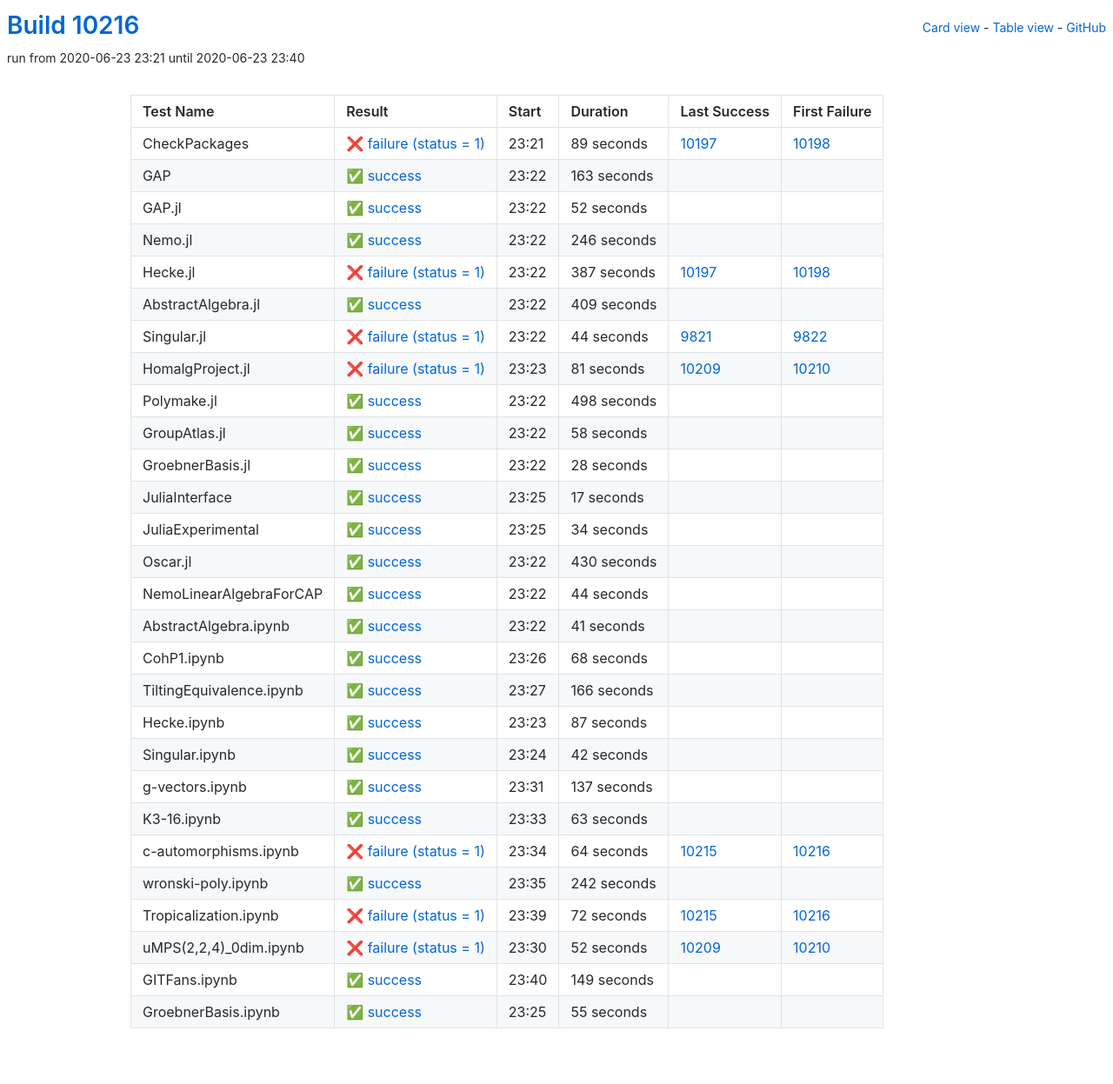
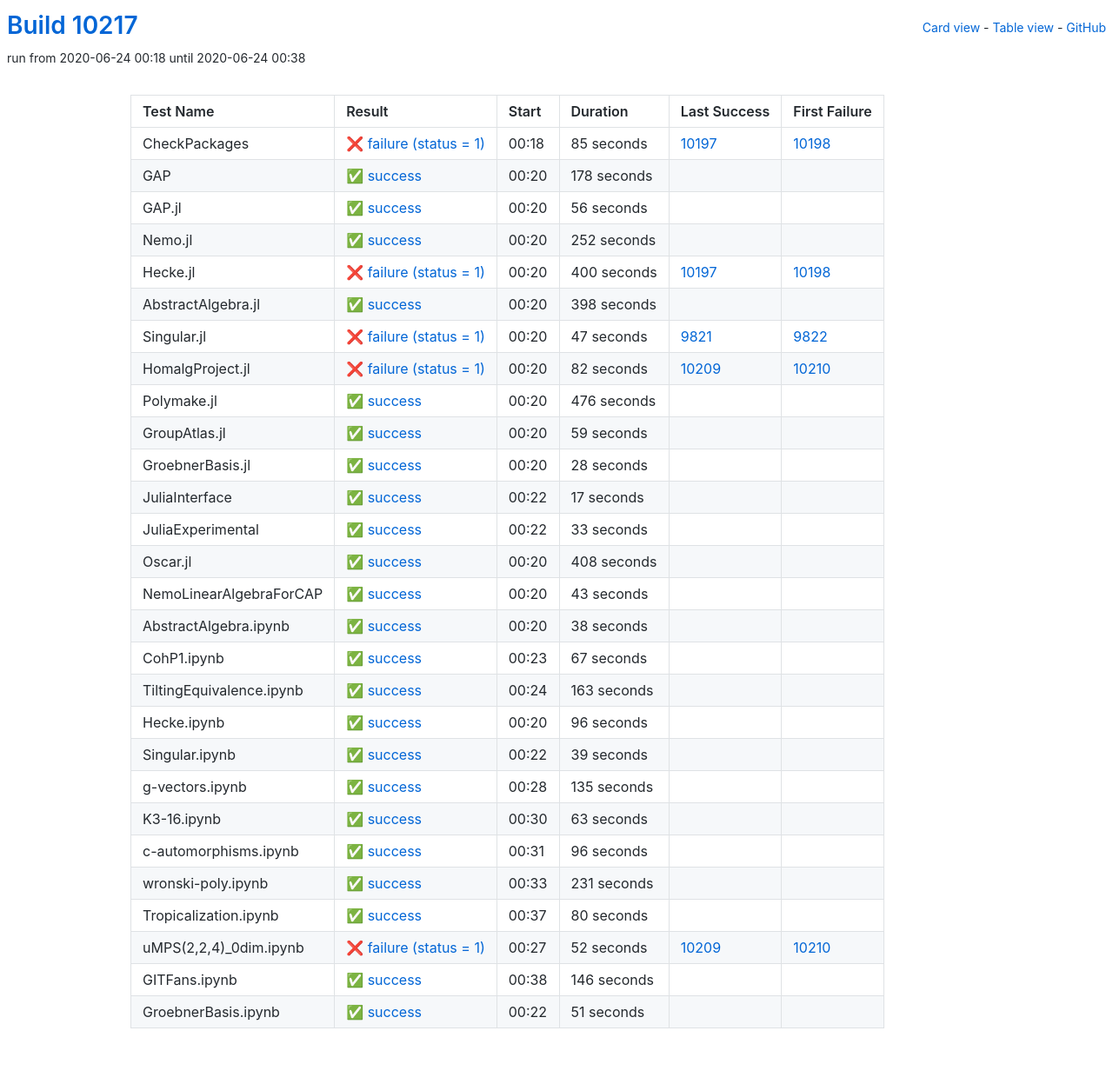
Before and after one commit to oscar-system/oscar-ci-status, a Jekyll site: the page built from table.html, in a window 1280 px wide. Shown: the whole page at 87% size. Built offline with Jekyll 4.4.1, drawn with Linux system fonts in a browser that asks for light colours.

Commit message:
Build #10217

```diff
--- a/_data/ci.yml
+++ b/_data/ci.yml
@@ -1,6 +1,6 @@
 ---
-build: 10216
-build_url: https://oscarci.mathematik.uni-kl.de/job/oscar/10216/
+build: 10217
+build_url: https://oscarci.mathematik.uni-kl.de/job/oscar/10217/
 job: oscar
 organization: oscar-system
 repo: oscar-ci-status
@@ -8,128 +8,128 @@
 tests:
 - name: CheckPackages
   id: checkpackages
-  log: https://oscarci.mathematik.uni-kl.de/job/oscar/10216/artifact/logs/build-10216/CheckPackages.log
-  start: 2020-06-23 23:21
+  log: https://oscarci.mathematik.uni-kl.de/job/oscar/10217/artifact/logs/build-10217/CheckPackages.log
+  start: 2020-06-24 00:18
   success: false
   exitcode: 1
   status: failure
-  duration: 89
+  duration: 85
   last_success: 10197
   last_success_url: https://oscarci.mathematik.uni-kl.de/job/oscar/10197/
   first_failure: 10198
   first_failure_url: https://oscarci.mathematik.uni-kl.de/job/oscar/10198/
 - name: GAP
   id: gap
-  log: https://oscarci.mathematik.uni-kl.de/job/oscar/10216/artifact/logs/build-10216/GAP.log
-  start: 2020-06-23 23:22
+  log: https://oscarci.mathematik.uni-kl.de/job/oscar/10217/artifact/logs/build-10217/GAP.log
+  start: 2020-06-24 00:20
   success: true
   exitcode: 0
   status: success
-  duration: 163
+  duration: 178
   last_success: false
   last_success_url:
   first_failure: false
   first_failure_url:
 - name: GAP.jl
   id: gap-jl
-  log: https://oscarci.mathematik.uni-kl.de/job/oscar/10216/artifact/logs/build-10216/GAP.jl.log
-  start: 2020-06-23 23:22
+  log: https://oscarci.mathematik.uni-kl.de/job/oscar/10217/artifact/logs/build-10217/GAP.jl.log
+  start: 2020-06-24 00:20
   success: true
   exitcode: 0
   status: success
-  duration: 52
+  duration: 56
   last_success: false
   last_success_url:
   first_failure: false
   first_failure_url:
 - name: Nemo.jl
   id: nemo-jl
-  log: https://oscarci.mathematik.uni-kl.de/job/oscar/10216/artifact/logs/build-10216/Nemo.jl.log
-  start: 2020-06-23 23:22
+  log: https://oscarci.mathematik.uni-kl.de/job/oscar/10217/artifact/logs/build-10217/Nemo.jl.log
+  start: 2020-06-24 00:20
   success: true
   exitcode: 0
   status: success
-  duration: 246
+  duration: 252
   last_success: false
   last_success_url:
   first_failure: false
   first_failure_url:
 - name: Hecke.jl
   id: hecke-jl
-  log: https://oscarci.mathematik.uni-kl.de/job/oscar/10216/artifact/logs/build-10216/Hecke.jl.log
-  start: 2020-06-23 23:22
+  log: https://oscarci.mathematik.uni-kl.de/job/oscar/10217/artifact/logs/build-10217/Hecke.jl.log
+  start: 2020-06-24 00:20
   success: false
   exitcode: 1
   status: failure
-  duration: 387
+  duration: 400
   last_success: 10197
   last_success_url: https://oscarci.mathematik.uni-kl.de/job/oscar/10197/
   first_failure: 10198
   first_failure_url: https://oscarci.mathematik.uni-kl.de/job/oscar/10198/
 - name: AbstractAlgebra.jl
   id: abstractalgebra-jl
-  log: https://oscarci.mathematik.uni-kl.de/job/oscar/10216/artifact/logs/build-10216/AbstractAlgebra.jl.log
-  start: 2020-06-23 23:22
+  log: https://oscarci.mathematik.uni-kl.de/job/oscar/10217/artifact/logs/build-10217/AbstractAlgebra.jl.log
+  start: 2020-06-24 00:20
   success: true
   exitcode: 0
   status: success
-  duration: 409
+  duration: 398
   last_success: false
   last_success_url:
   first_failure: false
   first_failure_url:
 - name: Singular.jl
   id: singular-jl
-  log: https://oscarci.mathematik.uni-kl.de/job/oscar/10216/artifact/logs/build-10216/Singular.jl.log
-  start: 2020-06-23 23:22
+  log: https://oscarci.mathematik.uni-kl.de/job/oscar/10217/artifact/logs/build-10217/Singular.jl.log
+  start: 2020-06-24 00:20
   success: false
   exitcode: 1
   status: failure
-  duration: 44
+  duration: 47
   last_success: 9821
   last_success_url: https://oscarci.mathematik.uni-kl.de/job/oscar/9821/
   first_failure: 9822
   first_failure_url: https://oscarci.mathematik.uni-kl.de/job/oscar/9822/
 - name: HomalgProject.jl
   id: homalgproject-jl
-  log: https://oscarci.mathematik.uni-kl.de/job/oscar/10216/artifact/logs/build-10216/HomalgProject.jl.log
-  start: 2020-06-23 23:23
+  log: https://oscarci.mathematik.uni-kl.de/job/oscar/10217/artifact/logs/build-10217/HomalgProject.jl.log
+  start: 2020-06-24 00:20
   success: false
   exitcode: 1
   status: failure
-  duration: 81
+  duration: 82
   last_success: 10209
   last_success_url: https://oscarci.mathematik.uni-kl.de/job/oscar/10209/
   first_failure: 10210
   first_failure_url: https://oscarci.mathematik.uni-kl.de/job/oscar/10210/
 - name: Polymake.jl
   id: polymake-jl
-  log: https://oscarci.mathematik.uni-kl.de/job/oscar/10216/artifact/logs/build-10216/Polymake.jl.log
-  start: 2020-06-23 23:22
+  log: https://oscarci.mathematik.uni-kl.de/job/oscar/10217/artifact/logs/build-10217/Polymake.jl.log
+  start: 2020-06-24 00:20
   success: true
   exitcode: 0
   status: success
-  duration: 498
+  duration: 476
   last_success: false
   last_success_url:
   first_failure: false
   first_failure_url:
 - name: GroupAtlas.jl
   id: groupatlas-jl
-  log: https://oscarci.mathematik.uni-kl.de/job/oscar/10216/artifact/logs/build-10216/GroupAtlas.jl.log
-  start: 2020-06-23 23:22
+  log: https://oscarci.mathematik.uni-kl.de/job/oscar/10217/artifact/logs/build-10217/GroupAtlas.jl.log
+  start: 2020-06-24 00:20
   success: true
   exitcode: 0
   status: success
-  duration: 58
+  duration: 59
   last_success: false
   last_success_url:
   first_failure: false
   first_failure_url:
 - name: GroebnerBasis.jl
   id: groebnerbasis-jl
-  log: https://oscarci.mathematik.uni-kl.de/job/oscar/10216/artifact/logs/build-10216/GroebnerBasis.jl.log
-  start: 2020-06-23 23:22
+  log: https://oscarci.mathematik.uni-kl.de/job/oscar/10217/artifact/logs/build-10217/GroebnerBasis.jl.log
+  start: 2020-06-24 00:20
   success: true
   exitcode: 0
   status: success
@@ -140,8 +140,8 @@
   first_failure_url:
 - name: JuliaInterface
   id: juliainterface
-  log: https://oscarci.mathematik.uni-kl.de/job/oscar/10216/artifact/logs/build-10216/JuliaInterface.log
-  start: 2020-06-23 23:25
+  log: https://oscarci.mathematik.uni-kl.de/job/oscar/10217/artifact/logs/build-10217/JuliaInterface.log
+  start: 2020-06-24 00:22
   success: true
   exitcode: 0
   status: success
@@ -152,116 +152,116 @@
   first_failure_url:
 - name: JuliaExperimental
   id: juliaexperimental
-  log: https://oscarci.mathematik.uni-kl.de/job/oscar/10216/artifact/logs/build-10216/JuliaExperimental.log
-  start: 2020-06-23 23:25
+  log: https://oscarci.mathematik.uni-kl.de/job/oscar/10217/artifact/logs/build-10217/JuliaExperimental.log
+  start: 2020-06-24 00:22
   success: true
   exitcode: 0
   status: success
-  duration: 34
+  duration: 33
   last_success: false
   last_success_url:
   first_failure: false
   first_failure_url:
 - name: Oscar.jl
   id: oscar-jl
-  log: https://oscarci.mathematik.uni-kl.de/job/oscar/10216/artifact/logs/build-10216/Oscar.jl.log
-  start: 2020-06-23 23:22
+  log: https://oscarci.mathematik.uni-kl.de/job/oscar/10217/artifact/logs/build-10217/Oscar.jl.log
+  start: 2020-06-24 00:20
   success: true
   exitcode: 0
   status: success
-  duration: 430
+  duration: 408
   last_success: false
   last_success_url:
   first_failure: false
   first_failure_url:
 - name: NemoLinearAlgebraForCAP
   id: nemolinearalgebraforcap
-  log: https://oscarci.mathematik.uni-kl.de/job/oscar/10216/artifact/logs/build-10216/NemoLinearAlgebraForCAP.log
-  start: 2020-06-23 23:22
+  log: https://oscarci.mathematik.uni-kl.de/job/oscar/10217/artifact/logs/build-10217/NemoLinearAlgebraForCAP.log
+  start: 2020-06-24 00:20
   success: true
   exitcode: 0
   status: success
-  duration: 44
+  duration: 43
   last_success: false
   last_success_url:
   first_failure: false
   first_failure_url:
 - name: AbstractAlgebra.ipynb
   id: abstractalgebra-ipynb
-  log: https://oscarci.mathematik.uni-kl.de/job/oscar/10216/artifact/logs/build-10216/AbstractAlgebra.ipynb.log
-  start: 2020-06-23 23:22
+  log: https://oscarci.mathematik.uni-kl.de/job/oscar/10217/artifact/logs/build-10217/AbstractAlgebra.ipynb.log
+  start: 2020-06-24 00:20
   success: true
   exitcode: 0
   status: success
-  duration: 41
+  duration: 38
   last_success: false
   last_success_url:
   first_failure: false
   first_failure_url:
 - name: CohP1.ipynb
   id: cohp1-ipynb
-  log: https://oscarci.mathematik.uni-kl.de/job/oscar/10216/artifact/logs/build-10216/CohP1.ipynb.log
-  start: 2020-06-23 23:26
+  log: https://oscarci.mathematik.uni-kl.de/job/oscar/10217/artifact/logs/build-10217/CohP1.ipynb.log
+  start: 2020-06-24 00:23
   success: true
   exitcode: 0
   status: success
-  duration: 68
+  duration: 67
   last_success: false
   last_success_url:
   first_failure: false
   first_failure_url:
 - name: TiltingEquivalence.ipynb
   id: tiltingequivalence-ipynb
-  log: https://oscarci.mathematik.uni-kl.de/job/oscar/10216/artifact/logs/build-10216/TiltingEquivalence.ipynb.log
-  start: 2020-06-23 23:27
+  log: https://oscarci.mathematik.uni-kl.de/job/oscar/10217/artifact/logs/build-10217/TiltingEquivalence.ipynb.log
+  start: 2020-06-24 00:24
   success: true
   exitcode: 0
   status: success
-  duration: 166
+  duration: 163
   last_success: false
   last_success_url:
   first_failure: false
   first_failure_url:
 - name: Hecke.ipynb
   id: hecke-ipynb
-  log: https://oscarci.mathematik.uni-kl.de/job/oscar/10216/artifact/logs/build-10216/Hecke.ipynb.log
-  start: 2020-06-23 23:23
+  log: https://oscarci.mathematik.uni-kl.de/job/oscar/10217/artifact/logs/build-10217/Hecke.ipynb.log
+  start: 2020-06-24 00:20
   success: true
   exitcode: 0
   status: success
-  duration: 87
+  duration: 96
   last_success: false
   last_success_url:
   first_failure: false
   first_failure_url:
 - name: Singular.ipynb
   id: singular-ipynb
-  log: https://oscarci.mathematik.uni-kl.de/job/oscar/10216/artifact/logs/build-10216/Singular.ipynb.log
-  start: 2020-06-23 23:24
+  log: https://oscarci.mathematik.uni-kl.de/job/oscar/10217/artifact/logs/build-10217/Singular.ipynb.log
+  start: 2020-06-24 00:22
   success: true
   exitcode: 0
   status: success
-  duration: 42
+  duration: 39
   last_success: false
   last_success_url:
   first_failure: false
   first_failure_url:
 - name: g-vectors.ipynb
   id: g-vectors-ipynb
-  log: https://oscarci.mathematik.uni-kl.de/job/oscar/10216/artifact/logs/build-10216/g-vectors.ipynb.log
-  start: 2020-06-23 23:31
+  log: https://oscarci.mathematik.uni-kl.de/job/oscar/10217/artifact/logs/build-10217/g-vectors.ipynb.log
+  start: 2020-06-24 00:28
   success: true
   exitcode: 0
   status: success
-  duration: 137
+  duration: 135
   last_success: false
   last_success_url:
   first_failure: false
   first_failure_url:
 - name: K3-16.ipynb
   id: k3-16-ipynb
-  log: https://oscarci.mathematik.uni-kl.de/job/oscar/10216/artifact/logs/build-10216/K3-16.ipynb.log
-  start: 2020-06-23 23:33
+  log: https://oscarci.mathematik.uni-kl.de/job/oscar/10217/artifact/logs/build-10217/K3-16.ipynb.log
+  start: 2020-06-24 00:30
   success: true
   exitcode: 0
   status: success
@@ -272,44 +272,44 @@
   first_failure_url:
 - name: c-automorphisms.ipynb
   id: c-automorphisms-ipynb
-  log: https://oscarci.mathematik.uni-kl.de/job/oscar/10216/artifact/logs/build-10216/c-automorphisms.ipynb.log
-  start: 2020-06-23 23:34
-  success: false
-  exitcode: 1
-  status: failure
-  duration: 64
-  last_success: 10215
-  last_success_url: https://oscarci.mathematik.uni-kl.de/job/oscar/10215/
-  first_failure: 10216
-  first_failure_url: https://oscarci.mathematik.uni-kl.de/job/oscar/10216/
-- name: wronski-poly.ipynb
-  id: wronski-poly-ipynb
-  log: https://oscarci.mathematik.uni-kl.de/job/oscar/10216/artifact/logs/build-10216/wronski-poly.ipynb.log
-  start: 2020-06-23 23:35
+  log: https://oscarci.mathematik.uni-kl.de/job/oscar/10217/artifact/logs/build-10217/c-automorphisms.ipynb.log
+  start: 2020-06-24 00:31
   success: true
   exitcode: 0
   status: success
-  duration: 242
+  duration: 96
+  last_success: false
+  last_success_url:
+  first_failure: false
+  first_failure_url:
+- name: wronski-poly.ipynb
+  id: wronski-poly-ipynb
+  log: https://oscarci.mathematik.uni-kl.de/job/oscar/10217/artifact/logs/build-10217/wronski-poly.ipynb.log
+  start: 2020-06-24 00:33
+  success: true
+  exitcode: 0
+  status: success
+  duration: 231
   last_success: false
   last_success_url:
   first_failure: false
   first_failure_url:
 - name: Tropicalization.ipynb
   id: tropicalization-ipynb
-  log: https://oscarci.mathematik.uni-kl.de/job/oscar/10216/artifact/logs/build-10216/Tropicalization.ipynb.log
-  start: 2020-06-23 23:39
-  success: false
-  exitcode: 1
-  status: failure
-  duration: 72
-  last_success: 10215
-  last_success_url: https://oscarci.mathematik.uni-kl.de/job/oscar/10215/
-  first_failure: 10216
-  first_failure_url: https://oscarci.mathematik.uni-kl.de/job/oscar/10216/
+  log: https://oscarci.mathematik.uni-kl.de/job/oscar/10217/artifact/logs/build-10217/Tropicalization.ipynb.log
+  start: 2020-06-24 00:37
+  success: true
+  exitcode: 0
+  status: success
+  duration: 80
+  last_success: false
+  last_success_url:
+  first_failure: false
+  first_failure_url:
 - name: uMPS(2,2,4)_0dim.ipynb
   id: umps-2-2-4-0dim-ipynb
-  log: https://oscarci.mathematik.uni-kl.de/job/oscar/10216/artifact/logs/build-10216/uMPS-2-2-4-_0dim.ipynb.log
-  start: 2020-06-23 23:30
+  log: https://oscarci.mathematik.uni-kl.de/job/oscar/10217/artifact/logs/build-10217/uMPS-2-2-4-_0dim.ipynb.log
+  start: 2020-06-24 00:27
   success: false
   exitcode: 1
   status: failure
@@ -320,24 +320,24 @@
   first_failure_url: https://oscarci.mathematik.uni-kl.de/job/oscar/10210/
 - name: GITFans.ipynb
   id: gitfans-ipynb
-  log: https://oscarci.mathematik.uni-kl.de/job/oscar/10216/artifact/logs/build-10216/GITFans.ipynb.log
-  start: 2020-06-23 23:40
+  log: https://oscarci.mathematik.uni-kl.de/job/oscar/10217/artifact/logs/build-10217/GITFans.ipynb.log
+  start: 2020-06-24 00:38
   success: true
   exitcode: 0
   status: success
-  duration: 149
+  duration: 146
   last_success: false
   last_success_url:
   first_failure: false
   first_failure_url:
 - name: GroebnerBasis.ipynb
   id: groebnerbasis-ipynb
-  log: https://oscarci.mathematik.uni-kl.de/job/oscar/10216/artifact/logs/build-10216/GroebnerBasis.ipynb.log
-  start: 2020-06-23 23:25
+  log: https://oscarci.mathematik.uni-kl.de/job/oscar/10217/artifact/logs/build-10217/GroebnerBasis.ipynb.log
+  start: 2020-06-24 00:22
   success: true
   exitcode: 0
   status: success
-  duration: 55
+  duration: 51
   last_success: false
   last_success_url:
   first_failure: false
```
Also changed, not shown: README.md.
